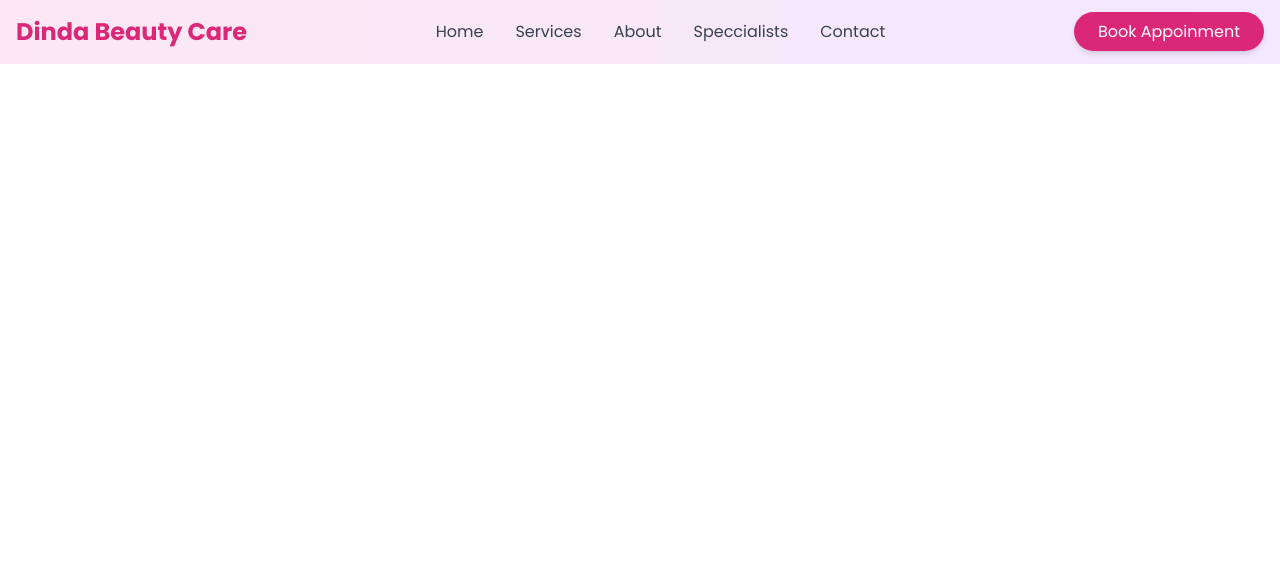
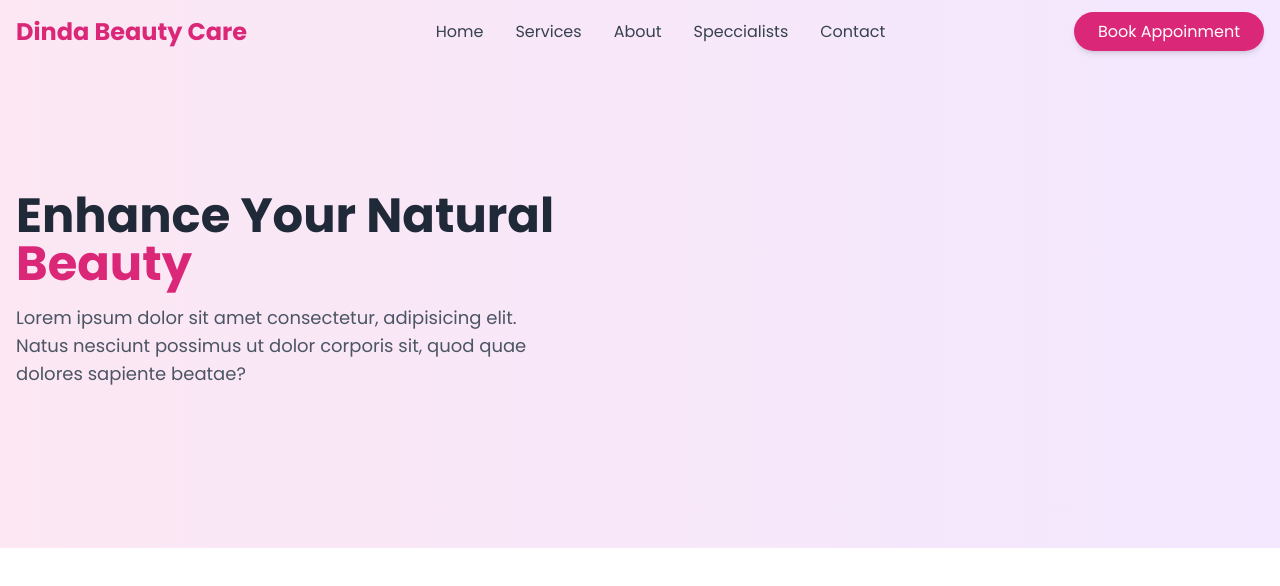
Before and after one commit to yudisdev/clinic-web, a React (Vite) app: page / in a window 1280 px wide. Shown: the top 586 px of the page. Built offline with nearby package versions, Linux system fonts and the light colour scheme.

Commit message:
update hero section

```diff
--- a/src/App.jsx
+++ b/src/App.jsx
@@ -1,9 +1,14 @@
 import React from 'react'
 import Header from './components/Header'
+import Hero from './components/Hero'
 
 const App = () => {
   return (
+   <>
    <Header/>
+   <Hero/>
+   </>
+
   )
 }
 
--- a/src/components/Hero.jsx
+++ b/src/components/Hero.jsx
@@ -9,7 +9,21 @@ const Hero = () => {
     ];
   return (
    <div>
-        <section className='relative overflow-hidden'></section>
+        <section id='home' className='relative overflow-hidden bg-gradient-to-r from-pink-100 to-purple-100'>
+            <article className='container mx-auto px-4 py-20 md:py-32 flex flex-col md:flex-row items-center'>
+                <div className='md:w-1/2 mb-10 md:mb-0 '>
+                    <hgroup>
+                        <h1 className='text-4xl md:text-5xl ld:text-6xl font-bold text-gray-800 mb-4 '>
+                            Enhance Your Natural <mark className='text-pink-600 bg-transparent'>Beauty</mark>
+                        </h1>
+                        <p className='text-lg text-gray-600 mb-8 max-w-lg'>
+                            Lorem ipsum dolor sit amet consectetur, adipisicing elit. Natus nesciunt possimus ut dolor corporis sit, quod quae dolores sapiente beatae?
+                        </p>
+                    </hgroup>
+
+                </div>
+            </article>
+        </section>
    </div>
   )
 }
```
